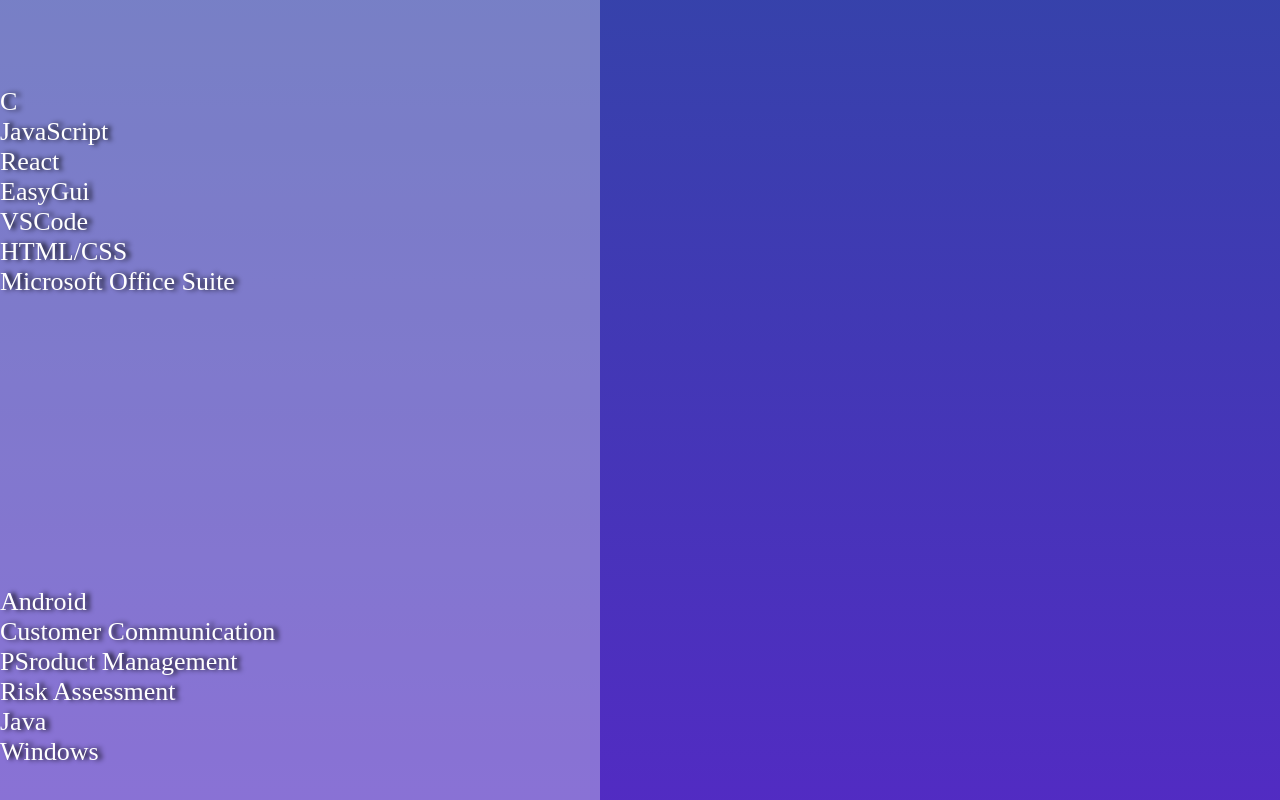
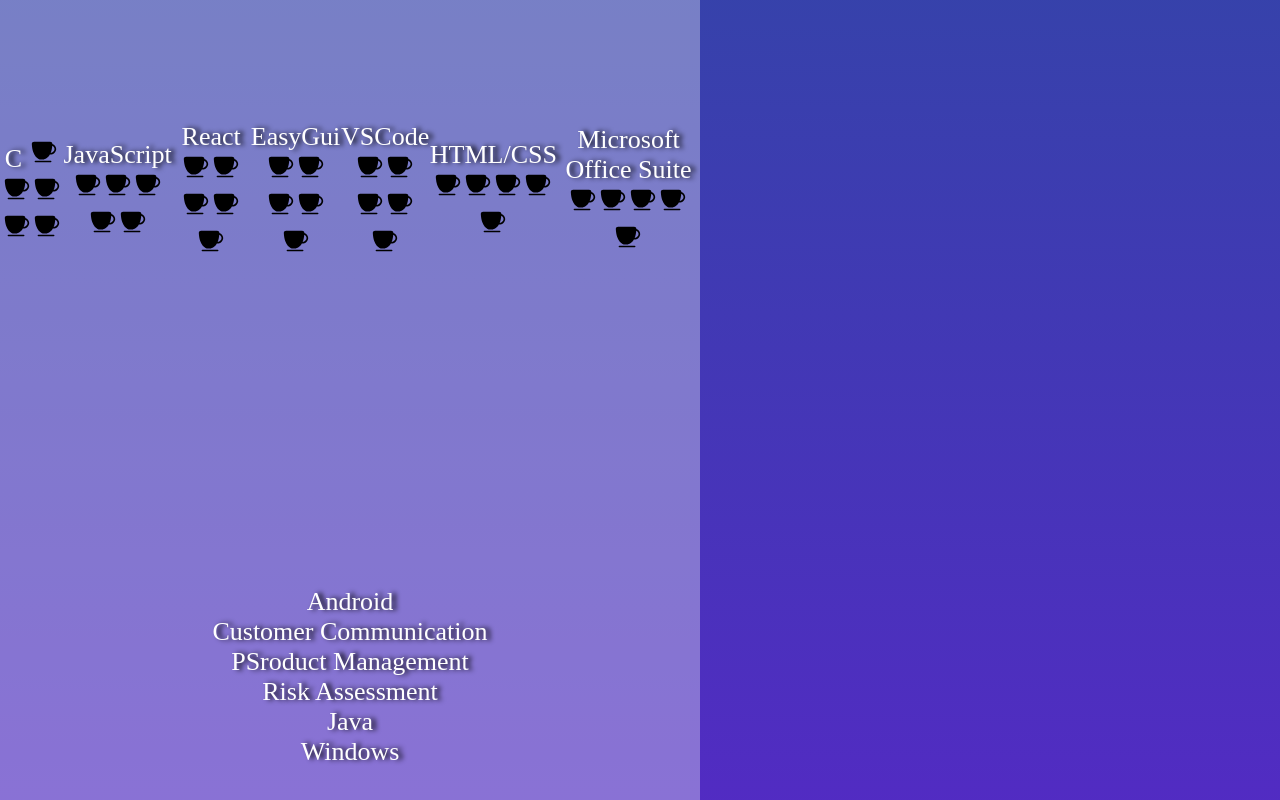
Before and after one commit to HeroicHedgehog/katelynn_website, a React (Create React App) app: page / in a window 1280 px wide. Shown: the part 1600-2400 px from the top of the page. Built offline with nearby package versions, Linux system fonts and the light colour scheme; a web font is replaced by a local one.

Commit message:
send help

```diff
--- a/src/App.css
+++ b/src/App.css
@@ -14,6 +14,11 @@
 
 .App-logo {
   height: 60vmin;
+  pointer-events: none;
+}
+
+.Progress-bar {
+  height: 30px;
   pointer-events: none;
 }
 
@@ -76,15 +81,15 @@
     position: relative;
     background-color:   #eff4f559;
     display: flex;
-    flex-direction: column;
-    align-items: left;
+    flex-direction: row;
+    align-items: center;
     justify-content: center;
-    text-align: left;
+    text-align: center;
     font-family: 'Annie Use Your Telescope';
     font-size: calc(10px + 2vmin);
     color: rgb(255, 255, 255);
     text-shadow: rgb(0, 0, 0) 4px 0 5px;
-    width: 600px;
+    width: 700px;
     height: 500px;
     }
 
--- a/src/App.js
+++ b/src/App.js
@@ -2,7 +2,9 @@
 import neeko from './Pictures/neeko.jpg';
 import family from './Pictures/family.jpg';
 import together from './Pictures/together.jpg';
+import cafe from './Pictures/ios-cafe.svg';
 import ProgressBar from './ProgressBar'
+import WarningBar from './WarningBar'
 import './App.css';
 import axios from 'axios';
 
@@ -20,7 +22,7 @@
 }
   return (
     <div className="App">
-      <ProgressBar text = {"Warning: This website is under construction"}></ProgressBar>
+      <WarningBar text = {"Warning: This website is under construction!"}></WarningBar>
       <header className="App-header">
         <img src={together} className="App-logo" alt="logo" />
         <img src={neeko} className="App-logo" alt="logo" />
@@ -46,9 +48,15 @@
             SKILLS<br/>
           </div>
           <div className="Skills-text">
-            C<br/>JavaScript<br/>React<br/>EasyGui<br/>VSCode<br/>HTML/CSS<br/>Microsoft Office Suite
+            <p>C <ProgressBar></ProgressBar><ProgressBar></ProgressBar><ProgressBar></ProgressBar><ProgressBar></ProgressBar><ProgressBar></ProgressBar></p>
+            <p>JavaScript <ProgressBar></ProgressBar><ProgressBar></ProgressBar><ProgressBar></ProgressBar><ProgressBar></ProgressBar><ProgressBar></ProgressBar></p>
+            <p>React <ProgressBar></ProgressBar><ProgressBar></ProgressBar><ProgressBar></ProgressBar><ProgressBar></ProgressBar><ProgressBar></ProgressBar></p>
+            <p>EasyGui <ProgressBar></ProgressBar><ProgressBar></ProgressBar><ProgressBar></ProgressBar><ProgressBar></ProgressBar><ProgressBar></ProgressBar></p>
+            <p>VSCode <ProgressBar></ProgressBar><ProgressBar></ProgressBar><ProgressBar></ProgressBar><ProgressBar></ProgressBar><ProgressBar></ProgressBar></p>
+            <p>HTML/CSS <ProgressBar></ProgressBar><ProgressBar></ProgressBar><ProgressBar></ProgressBar><ProgressBar></ProgressBar><ProgressBar></ProgressBar></p>
+            <p>Microsoft Office Suite <ProgressBar></ProgressBar><ProgressBar></ProgressBar><ProgressBar></ProgressBar><ProgressBar></ProgressBar><ProgressBar></ProgressBar></p>
           </div>
-          <div className="Skills-text2">
+          <div className="Skills-text">
           Android<br/>Customer Communication<br/>PSroduct Management<br/>Risk Assessment<br/>Java<br/>Windows<br/><br/>
           </div>
         {/* </div> */}
--- a/src/ProgressBar.jsx
+++ b/src/ProgressBar.jsx
@@ -1,7 +1,8 @@
 import React from "react"
+import cafe from './Pictures/ios-cafe.svg';
 
-function ProgressBar(props){
-    return(<div>{props.text}</div>)
+function ProgressBar(){
+    return(<img src={cafe} className="Progress-bar"/>)
 }
 
 export default ProgressBar;
--- /dev/null
+++ b/src/WarningBar.jsx
@@ -0,0 +1,7 @@
+import React from "react"
+
+function WarningBar(props){
+    return(<div>{props.text}</div>)
+}
+
+export default WarningBar;
```
Also changed, not shown: src/Pictures/ios-cafe.svg (added).
